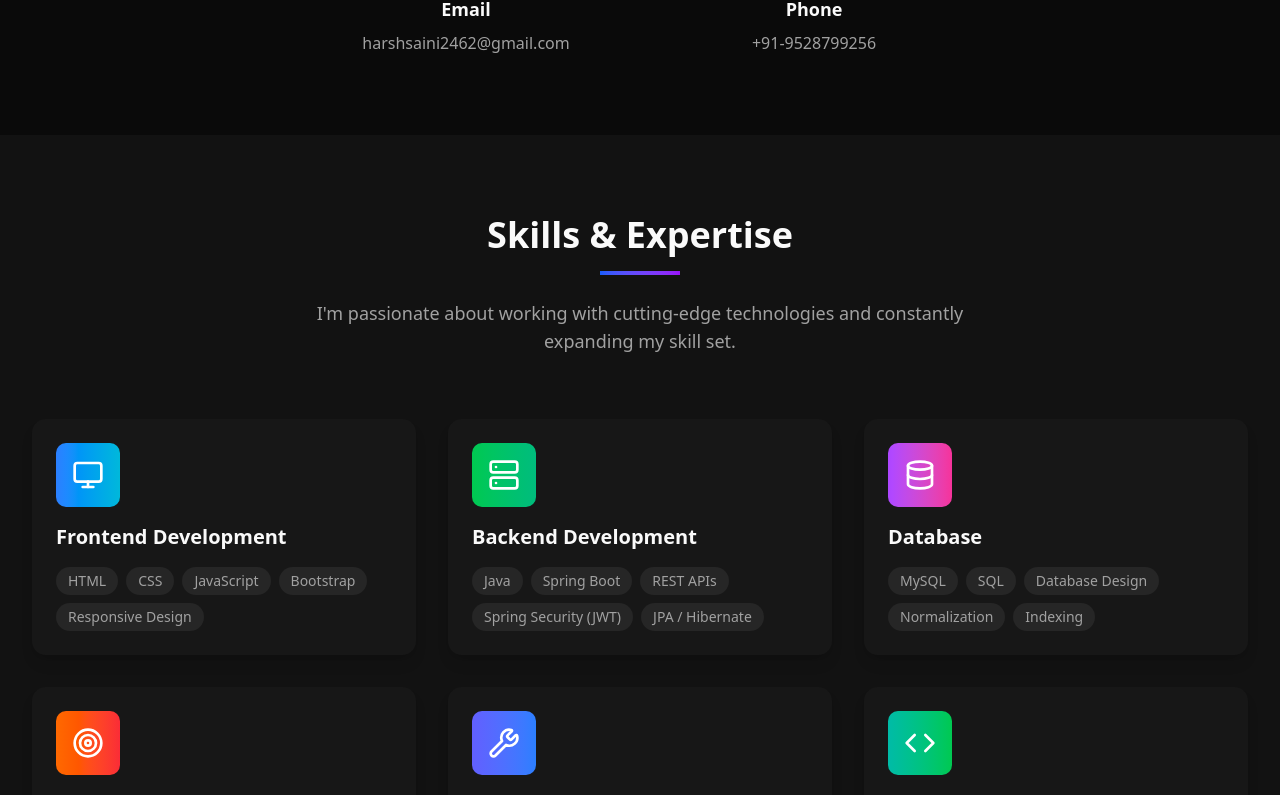
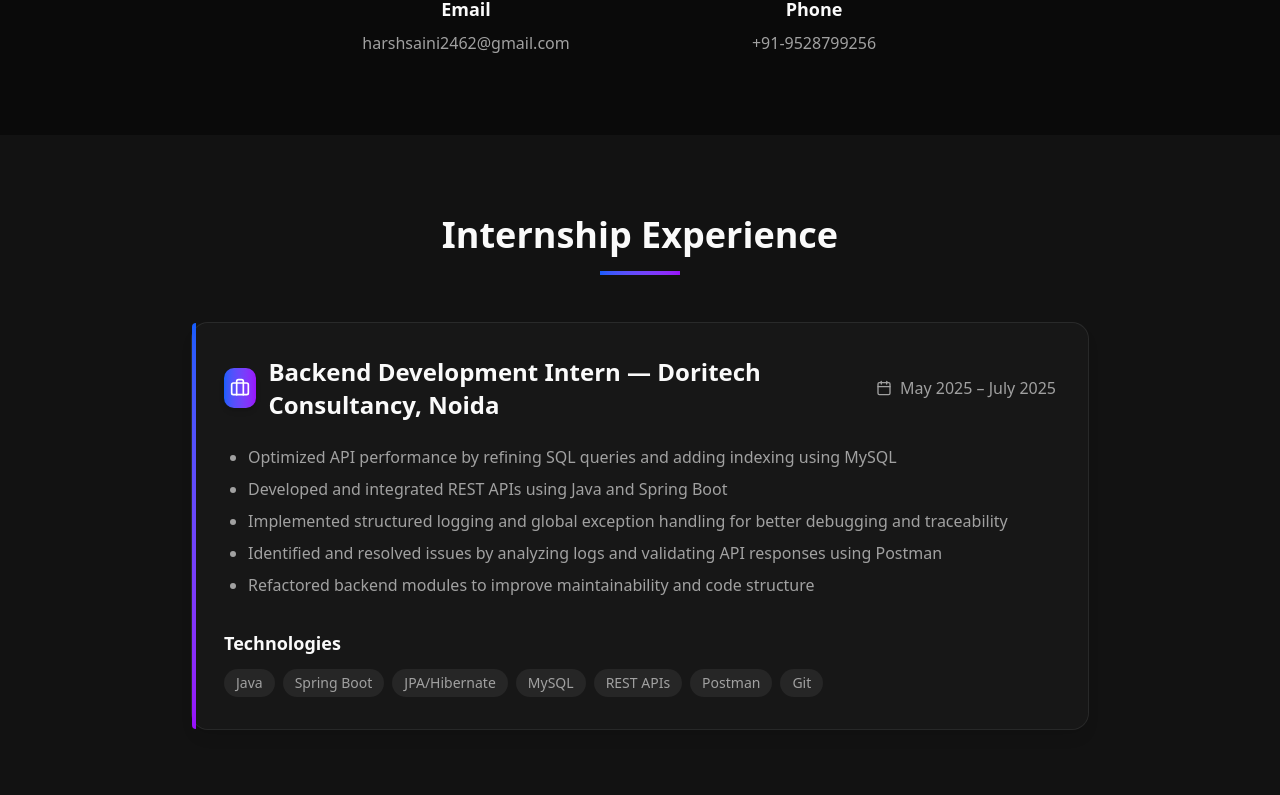
Before and after one commit to saini-harsh15/harsh-saini-portfolio, a Next.js app: page / in a window 1280 px wide. Shown: the part 1576-2371 px from the top of the page. Built offline with nearby package versions, Linux system fonts and the light colour scheme.

Commit message:
Internship

```diff
--- a/app/page.tsx
+++ b/app/page.tsx
@@ -4,6 +4,7 @@
 import { Button } from "@/components/ui/button";
 import Hero from "@/components/Hero";
 import About from "@/components/About";
+import Internship from "@/components/Internship";
 import Skills from "@/components/Skills";
 import Projects from "@/components/Projects";
 import Contact from "@/components/Contact";
@@ -30,6 +31,7 @@
 
   const navItems = [
     { id: "about", label: "About" },
+    { id: "internship", label: "Internship" },
     { id: "skills", label: "Skills" },
     { id: "projects", label: "Projects" },
     { id: "contact", label: "Contact" },
@@ -121,6 +123,7 @@
       <main>
         <Hero />
         <About />
+        <Internship />
         <Skills />
         <Projects />
         <Contact />
--- /dev/null
+++ b/components/Internship.tsx
@@ -0,0 +1,74 @@
+import { Briefcase, Calendar } from 'lucide-react';
+
+const InternshipSection = () => {
+  const technologies = [
+    'Java',
+    'Spring Boot',
+    'JPA/Hibernate',
+    'MySQL',
+    'REST APIs',
+    'Postman',
+    'Git',
+  ];
+
+  return (
+    <section id="internship" className="py-20 bg-muted/30">
+      <div className="max-w-7xl mx-auto px-4 sm:px-6 lg:px-8">
+        <div className="text-center mb-12">
+          <h2 className="text-3xl md:text-4xl font-bold mb-4">Internship Experience</h2>
+          <div className="w-20 h-1 bg-gradient-to-r from-blue-600 to-purple-600 mx-auto"></div>
+        </div>
+
+        <div className="relative max-w-4xl mx-auto bg-card rounded-2xl p-6 md:p-8 shadow-lg ring-1 ring-border hover:shadow-xl transition-shadow duration-300">
+          {/* Left accent bar */}
+          <div
+            className="hidden md:block absolute left-0 top-0 h-full w-1 bg-gradient-to-b from-blue-600 to-purple-600 rounded-l-2xl"
+            aria-hidden="true"
+          />
+
+          {/* Header */}
+          <div className="flex flex-col gap-4 md:flex-row md:items-center md:justify-between">
+            <div className="flex items-start md:items-center gap-3">
+              <div className="w-10 h-10 rounded-lg bg-gradient-to-r from-blue-600 to-purple-600 text-white flex items-center justify-center shadow-md">
+                <Briefcase className="h-5 w-5" />
+              </div>
+              <h3 className="text-xl md:text-2xl font-semibold leading-snug">
+                Backend Development Intern — Doritech Consultancy, Noida
+              </h3>
+            </div>
+            <div className="flex items-center gap-2 text-sm md:text-base text-muted-foreground whitespace-nowrap shrink-0">
+              <Calendar className="h-4 w-4" />
+              <span>May 2025 – July 2025</span>
+            </div>
+          </div>
+
+          {/* Responsibilities */}
+          <ul className="list-disc pl-6 mt-6 space-y-2 text-muted-foreground">
+            <li>Optimized API performance by refining SQL queries and adding indexing using MySQL</li>
+            <li>Developed and integrated REST APIs using Java and Spring Boot</li>
+            <li>Implemented structured logging and global exception handling for better debugging and traceability</li>
+            <li>Identified and resolved issues by analyzing logs and validating API responses using Postman</li>
+            <li>Refactored backend modules to improve maintainability and code structure</li>
+          </ul>
+
+          {/* Technologies */}
+          <div className="mt-8">
+            <h4 className="text-lg font-semibold mb-3">Technologies</h4>
+            <div className="flex flex-wrap gap-2">
+              {technologies.map((tag) => (
+                <span
+                  key={tag}
+                  className="px-3 py-1 bg-muted rounded-full text-sm text-muted-foreground hover:bg-muted/70 transition-colors"
+                >
+                  {tag}
+                </span>
+              ))}
+            </div>
+          </div>
+        </div>
+      </div>
+    </section>
+  );
+};
+
+export default InternshipSection;
```
